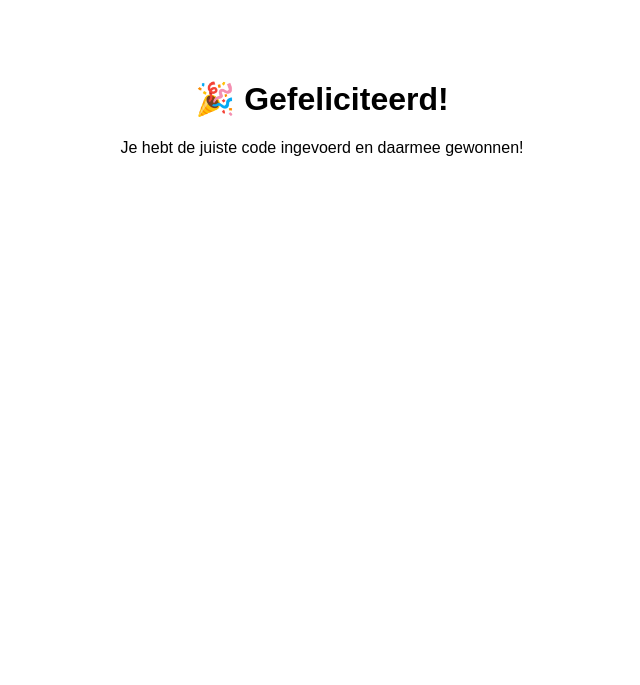
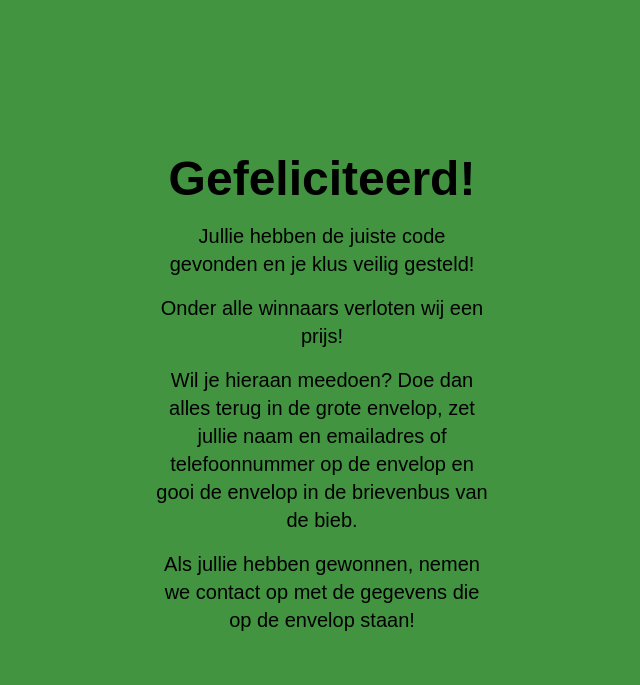
Before and after one commit to Elkediender/puzzeltocht, a plain HTML site: page juist.html in a window 1280 px wide. Shown: the whole page, without its empty margins (318-958 px from the left). Drawn offline with Linux system fonts and the light colour scheme.

Commit message:
Update juist.html

```diff
--- a/juist.html
+++ b/juist.html
@@ -2,10 +2,17 @@
 <html lang="nl">
 <head>
   <meta charset="UTF-8">
-  <title>Je hebt gewonnen!</title>
+  <meta name="viewport" content="width=device-width, initial-scale=1.0">
+  <title>Je hebt de juiste code!</title>
+  <link rel="stylesheet" href="style.css">
 </head>
-<body style="font-family: sans-serif; text-align: center; margin-top: 5em;">
-  <h1>🎉 Gefeliciteerd!</h1>
-  <p>Je hebt de juiste code ingevoerd en daarmee gewonnen!</p>
+<body>
+  <div class="container">
+    <h1>Gefeliciteerd!</h1>
+    <p>Jullie hebben de juiste code gevonden en je klus veilig gesteld!</p>
+    <p>Onder alle winnaars verloten wij een prijs!</p>
+    <p>Wil je hieraan meedoen? Doe dan alles terug in de grote envelop, zet jullie naam en emailadres of telefoonnummer op de envelop en gooi de envelop in de brievenbus van de bieb.</p>
+    <p>Als jullie hebben gewonnen, nemen we contact op met de gegevens die op de envelop staan!</p>
+  </div>
 </body>
 </html>
```
